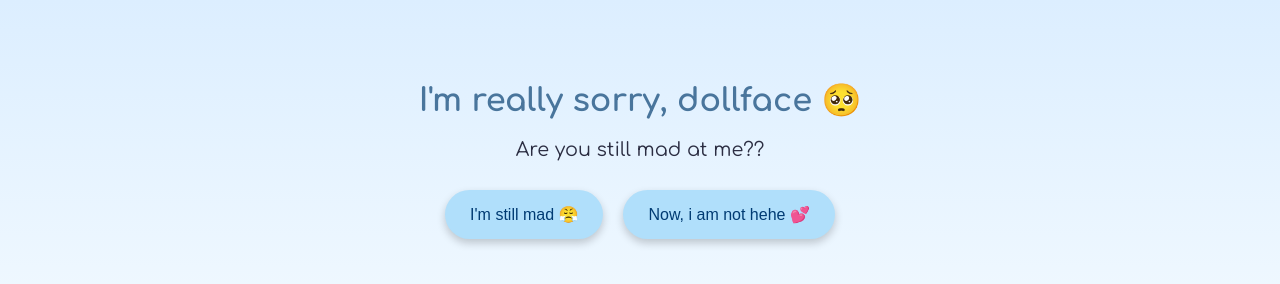
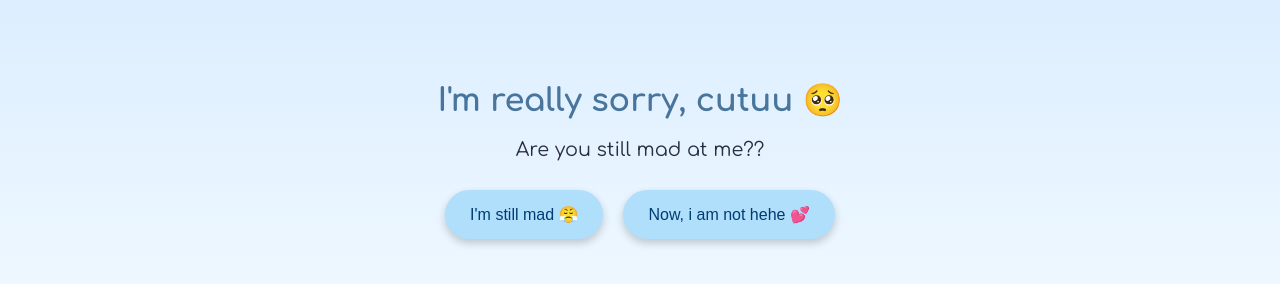
Before and after one commit to kcdoescode/send-a-sorry, a plain HTML site: page index.html in a window 1280 px wide. Drawn offline with Linux system fonts and the light colour scheme.

Commit message:
Update index.html

```diff
--- a/index.html
+++ b/index.html
@@ -9,7 +9,7 @@
 </head>
 <body>
   <div class="container">
-    <h1 id="mainText">I'm really sorry, dollface 🥺</h1>
+    <h1 id="mainText">I'm really sorry, cutuu 🥺</h1>
     <p id="subText"> Are you still mad at me??</p>
 
     <div class="buttons">
```
